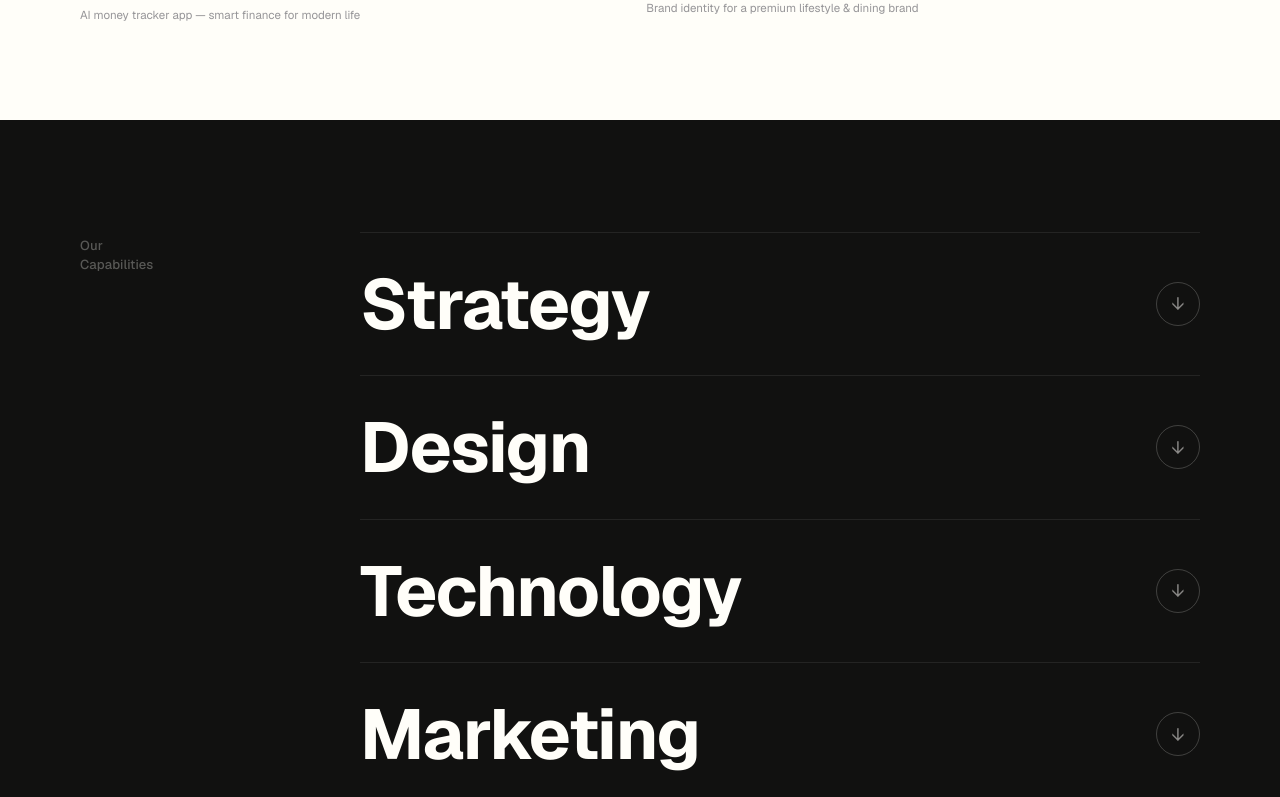
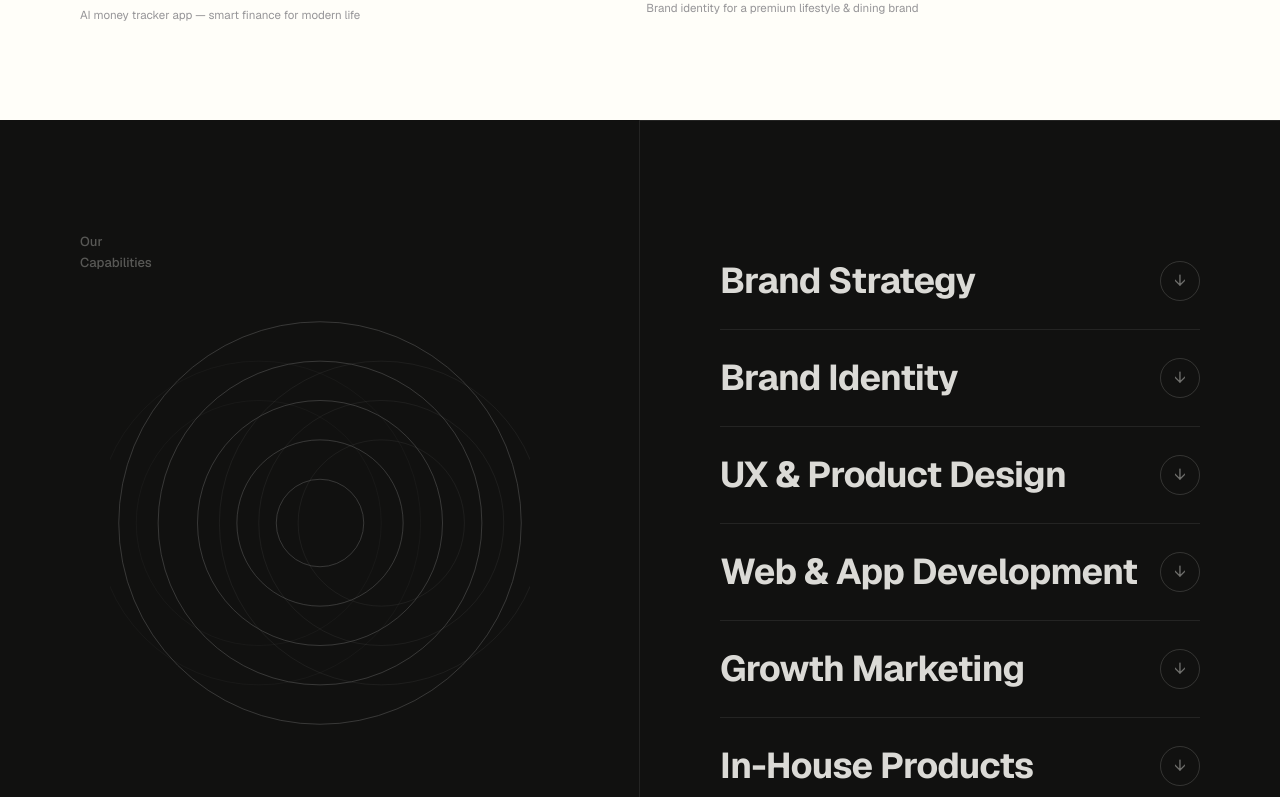
Before and after one commit to pavanjaya/Hueness, a Next.js app: page / in a window 1280 px wide. Shown: the part 3583-4380 px from the top of the page. Built offline with nearby package versions, Linux system fonts and the light colour scheme; a web font is replaced by a local one.

Commit message:
ServicesSection: 2-col layout with circle illustration + 6-item accordion

```diff
--- a/src/components/sections/ServicesSection.tsx
+++ b/src/components/sections/ServicesSection.tsx
@@ -5,24 +5,34 @@ import { useState } from "react";
 
 const services = [
   {
-    title: "Strategy",
+    title: "Brand Strategy",
     href: "/design",
-    items: ["Business Strategy", "Brand Strategy", "Product Strategy", "Research & Discovery", "Innovation Consulting"],
+    desc: "Brand positioning, naming, narrative and the strategic foundation that makes your business distinct and memorable.",
   },
   {
-    title: "Design",
+    title: "Brand Identity",
     href: "/design",
-    items: ["Brand Identity", "UX / UI Design", "Web Design", "Packaging Design", "Design Systems"],
+    desc: "Visual identity systems, logos, guidelines and all the brand touchpoints that make a lasting impression.",
   },
   {
-    title: "Technology",
-    href: "/tech",
-    items: ["Product Engineering", "SaaS Development", "Web & Mobile Development", "AI Solutions", "API & Integrations"],
+    title: "UX & Product Design",
+    href: "/design",
+    desc: "Human-centred design for digital products — from research and wireframes to polished UI and design systems.",
   },
   {
-    title: "Marketing",
+    title: "Web & App Development",
+    href: "/tech",
+    desc: "Scalable, performant web and mobile applications built with modern technology and AI integration.",
+  },
+  {
+    title: "Growth Marketing",
     href: "/marketing",
-    items: ["Brand Marketing", "Growth Marketing", "Performance Marketing", "Content Marketing", "SEO & Analytics"],
+    desc: "Data-led campaigns, performance marketing, content strategy and SEO that drive real business growth.",
+  },
+  {
+    title: "In-House Products",
+    href: "/products",
+    desc: "We build and launch our own digital products at the intersection of design intuition and emerging technology.",
   },
 ];
 
@@ -32,90 +42,121 @@ export default function ServicesSection() {
   return (
     <section style={{ background: "#111110" }}>
       <div
-        className="px-8 md:px-14 xl:px-20 py-20 md:py-28"
-        style={{ display: "grid", gridTemplateColumns: "200px 1fr", gap: "0 80px" }}
+        className="grid"
+        style={{
+          gridTemplateColumns: "1fr 1fr",
+          minHeight: "80vh",
+        }}
       >
-        {/* Left label */}
-        <div className="hidden md:block pt-1">
+        {/* Left — label + illustration */}
+        <div
+          className="relative hidden md:flex flex-col justify-between px-8 md:px-14 xl:px-20 py-20 md:py-28"
+          style={{ borderRight: "1px solid rgba(255,254,249,0.08)" }}
+        >
           <p
             style={{
               color: "rgba(255,254,249,0.3)",
               fontSize: "13px",
               fontFamily: "var(--font-geist-sans)",
               fontWeight: 500,
-              lineHeight: 1.5,
-              letterSpacing: "0.01em",
+              lineHeight: 1.6,
             }}
           >
             Our<br />Capabilities
           </p>
+
+          {/* Concentric circles illustration */}
+          <div className="absolute inset-0 flex items-center justify-center pointer-events-none" style={{ padding: "80px" }}>
+            <svg viewBox="0 0 480 480" fill="none" xmlns="http://www.w3.org/2000/svg" style={{ width: "100%", maxWidth: "420px", opacity: 0.25 }}>
+              <circle cx="240" cy="240" r="230" stroke="white" strokeWidth="0.75"/>
+              <circle cx="240" cy="240" r="185" stroke="white" strokeWidth="0.75"/>
+              <circle cx="240" cy="240" r="140" stroke="white" strokeWidth="0.75"/>
+              <circle cx="240" cy="240" r="95"  stroke="white" strokeWidth="0.75"/>
+              <circle cx="240" cy="240" r="50"  stroke="white" strokeWidth="0.75"/>
+              {/* Offset circles */}
+              <circle cx="310" cy="240" r="185" stroke="white" strokeWidth="0.5" opacity="0.5"/>
+              <circle cx="310" cy="240" r="140" stroke="white" strokeWidth="0.5" opacity="0.5"/>
+              <circle cx="310" cy="240" r="95"  stroke="white" strokeWidth="0.5" opacity="0.5"/>
+              <circle cx="170" cy="240" r="185" stroke="white" strokeWidth="0.5" opacity="0.3"/>
+              <circle cx="170" cy="240" r="140" stroke="white" strokeWidth="0.5" opacity="0.3"/>
+            </svg>
+          </div>
         </div>
 
-        {/* Right accordion list */}
-        <div style={{ borderTop: "1px solid rgba(255,254,249,0.08)" }}>
+        {/* Right — accordion */}
+        <div
+          className="px-8 md:px-14 xl:px-20 py-20 md:py-28"
+          style={{ borderTop: "1px solid rgba(255,254,249,0.08)" }}
+        >
           {services.map((s, i) => (
             <div key={s.title} style={{ borderBottom: "1px solid rgba(255,254,249,0.08)" }}>
               <button
                 onClick={() => setOpen(open === i ? null : i)}
                 className="w-full flex items-center justify-between text-left group"
-                style={{ padding: "36px 0" }}
+                style={{ padding: "28px 0" }}
               >
                 <h3
                   style={{
-                    fontSize: "clamp(40px, 5.5vw, 88px)",
+                    fontSize: "clamp(22px, 2.8vw, 48px)",
                     fontFamily: "var(--font-geist-sans), 'Geist', system-ui, sans-serif",
                     fontWeight: 700,
-                    color: "#fffef9",
-                    lineHeight: 1,
+                    color: open === i ? "#fffef9" : "rgba(255,254,249,0.85)",
+                    lineHeight: 1.05,
                     letterSpacing: "-0.02em",
                     transition: "color 200ms ease",
                   }}
-                  className="group-hover:text-[rgba(255,254,249,0.6)]"
+                  className="group-hover:text-[#fffef9]"
                 >
                   {s.title}
                 </h3>
                 <span
                   style={{
                     flexShrink: 0,
-                    marginLeft: "24px",
-                    width: "44px",
-                    height: "44px",
+                    marginLeft: "20px",
+                    width: "40px",
+                    height: "40px",
                     borderRadius: "50%",
-                    border: "1px solid rgba(255,254,249,0.2)",
+                    border: `1px solid ${open === i ? "rgba(255,254,249,0.5)" : "rgba(255,254,249,0.15)"}`,
                     display: "flex",
                     alignItems: "center",
                     justifyContent: "center",
-                    color: "rgba(255,254,249,0.5)",
-                    fontSize: "18px",
+                    color: open === i ? "#fffef9" : "rgba(255,254,249,0.4)",
+                    fontSize: "16px",
                     transform: open === i ? "rotate(180deg)" : "rotate(0deg)",
-                    transition: "transform 350ms cubic-bezier(0.22,1,0.36,1)",
+                    transition: "transform 350ms cubic-bezier(0.22,1,0.36,1), border-color 200ms, color 200ms",
                   }}
                 >
                   ↓
                 </span>
               </button>
 
-              {/* Expanded sub-items */}
               {open === i && (
-                <div style={{ paddingBottom: "32px", display: "flex", flexWrap: "wrap", gap: "10px" }}>
-                  {s.items.map((item) => (
+                <div style={{ paddingBottom: "28px" }}>
+                  <p
+                    style={{
+                      color: "rgba(255,254,249,0.5)",
+                      fontSize: "clamp(14px, 1.1vw, 17px)",
+                      fontFamily: "var(--font-geist-sans)",
+                      lineHeight: 1.65,
+                      maxWidth: "480px",
+                      marginBottom: "20px",
+                    }}
+                  >
+                    {s.desc}
+                  </p>
                   <Link
-                      key={item}
                     href={s.href}
                     style={{
-                        fontSize: "13px",
-                        color: "rgba(255,254,249,0.45)",
-                        border: "1px solid rgba(255,254,249,0.12)",
-                        borderRadius: "50px",
-                        padding: "8px 16px",
+                      fontSize: "12px",
                       fontFamily: "var(--font-geist-sans)",
-                        transition: "color 200ms, border-color 200ms",
+                      fontWeight: 600,
+                      color: "#fa9173",
+                      letterSpacing: "0.1em",
+                      textTransform: "uppercase",
                     }}
-                      className="hover:text-[#fffef9] hover:border-[rgba(255,254,249,0.35)]"
                   >
-                      {item}
+                    Learn more →
                   </Link>
-                  ))}
                 </div>
               )}
             </div>
```
Lines whose indentation alone changed are shown as unchanged.
